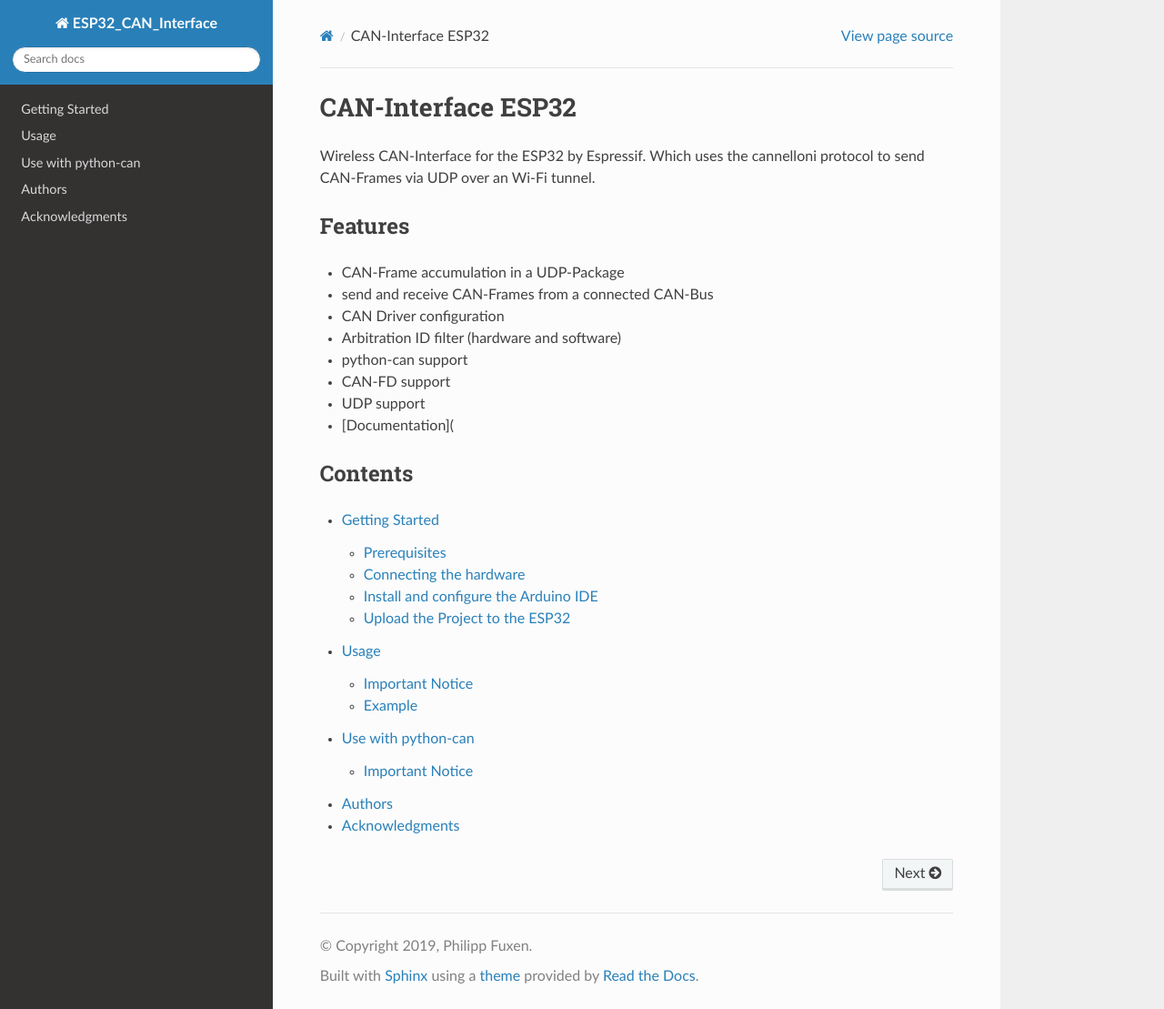
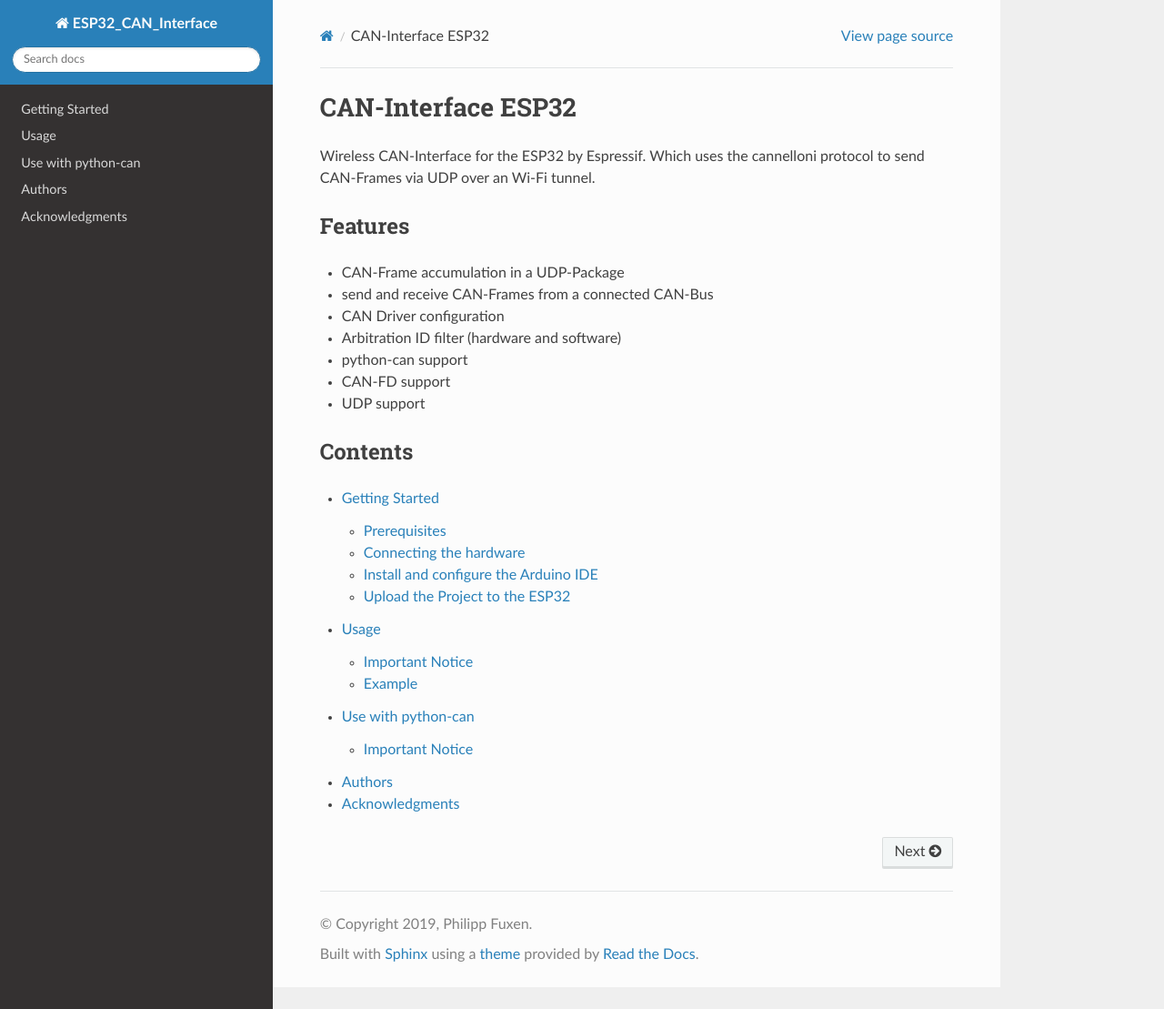
Before and after one commit to PhilippFux/ESP32_CAN_Interface, a Sphinx documentation site: the page built from docs/index.rst, in a window 1280 px wide and 1109 px high. Shown: the whole window at 91% size. Built offline with Sphinx 7.4.7 and the Read the Docs theme 2.0.0, drawn with Linux system fonts in a browser that asks for light colours.

Commit message:
update index
update

```diff
--- a/docs/index.rst
+++ b/docs/index.rst
@@ -16,7 +16,6 @@ Features
 - python-can support
 - CAN-FD support
 - UDP support
-- [Documentation](
 
 
 Contents
```
